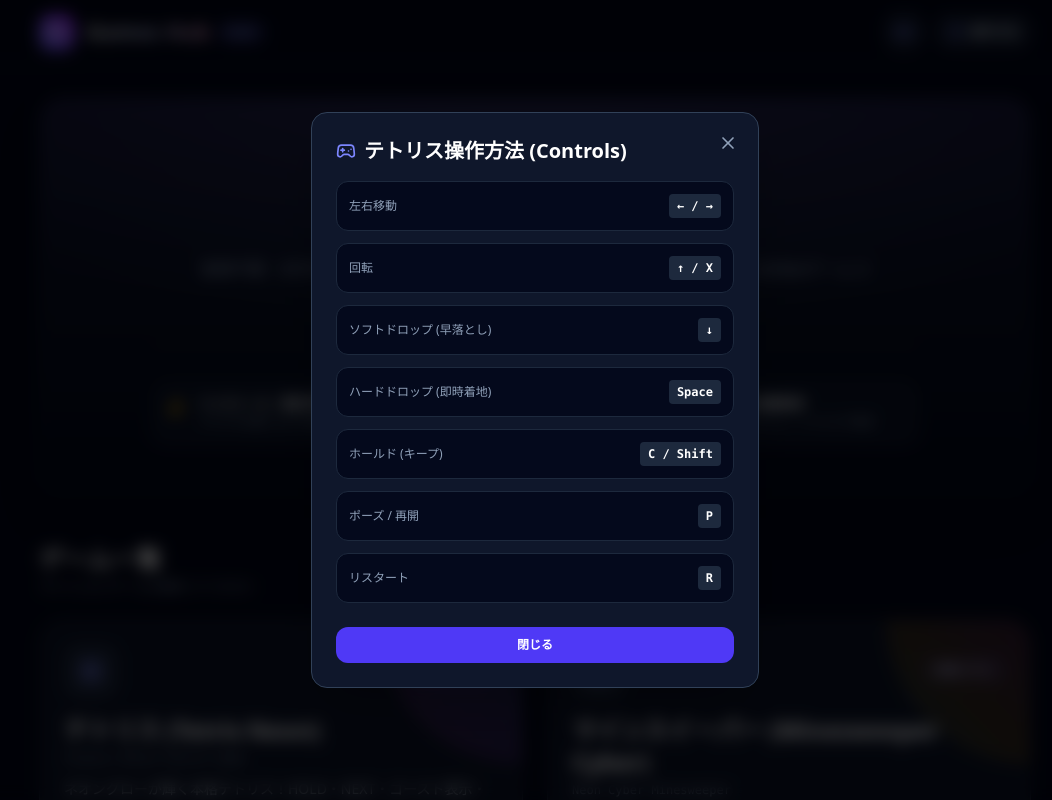
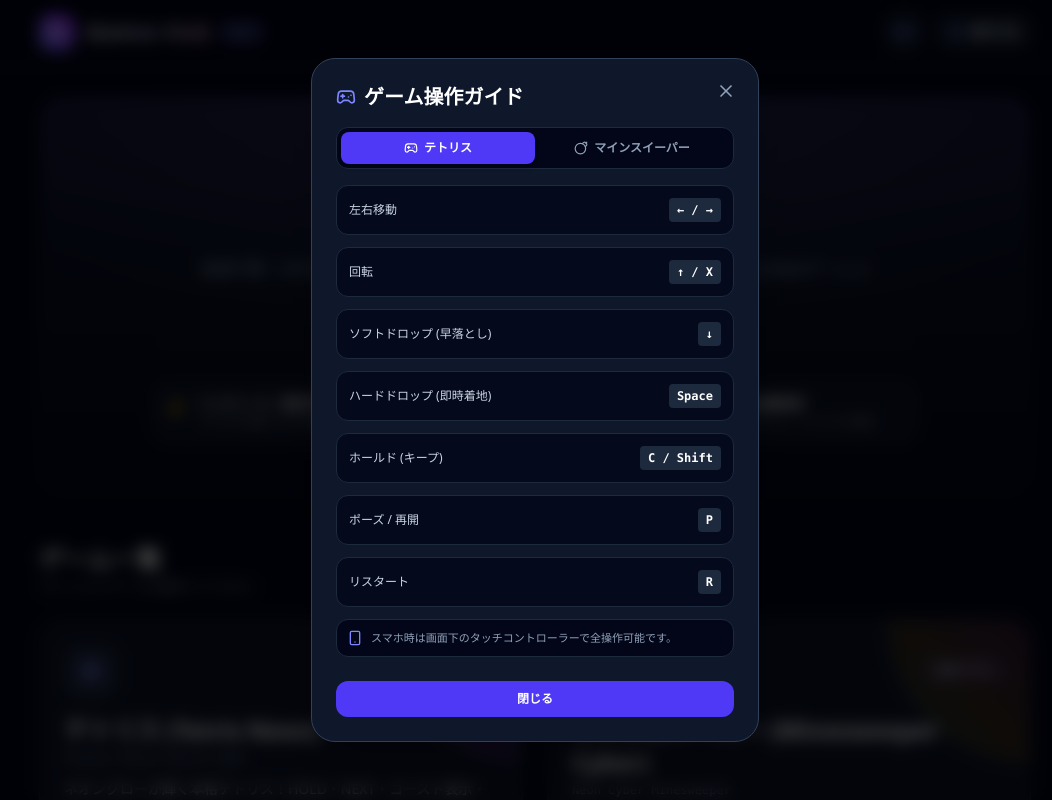
Before and after one commit to hhungry2/gemini-games, a React (Vite) app: page / in a window 1280 px wide. Both pictures are taken after a click on the button "操作方法". Shown: the top 800 px of the page, without its empty margins (105-1157 px from the left). Built offline with nearby package versions, Linux system fonts and the light colour scheme.

Commit message:
fix: make controls guide dynamic with tabs for Tetris and Minesweeper

```diff
--- a/src/components/Header.tsx
+++ b/src/components/Header.tsx
@@ -1,5 +1,15 @@
 import React, { useState } from 'react';
-import { Gamepad2, Volume2, VolumeX, HelpCircle, X, Home } from 'lucide-react';
+import {
+  Gamepad2,
+  Volume2,
+  VolumeX,
+  HelpCircle,
+  X,
+  Home,
+  Bomb,
+  MousePointer,
+  Smartphone,
+} from 'lucide-react';
 import { sound } from '../utils/audio';
 
 interface HeaderProps {
@@ -10,11 +20,21 @@
 export const Header: React.FC<HeaderProps> = ({ activeGame, onGoHome }) => {
   const [isMuted, setIsMuted] = useState(sound.getMuted());
   const [showHelp, setShowHelp] = useState(false);
+  const [helpTab, setHelpTab] = useState<'tetris' | 'minesweeper'>('tetris');
 
   const toggleSound = () => {
     const next = !isMuted;
     sound.setMuted(next);
     setIsMuted(next);
+  };
+
+  const handleOpenHelp = () => {
+    if (activeGame === 'minesweeper') {
+      setHelpTab('minesweeper');
+    } else {
+      setHelpTab('tetris');
+    }
+    setShowHelp(true);
   };
 
   return (
@@ -65,7 +85,7 @@
             </button>
 
             <button
-              onClick={() => setShowHelp(true)}
+              onClick={handleOpenHelp}
               className="flex items-center gap-1.5 px-3 py-2 text-xs font-semibold text-slate-300 bg-slate-900 hover:bg-slate-800 border border-slate-700 rounded-xl transition"
             >
               <HelpCircle className="w-4 h-4 text-indigo-400" />
@@ -78,50 +98,124 @@
       {/* 操作方法モーダル */}
       {showHelp && (
         <div className="fixed inset-0 z-50 flex items-center justify-center bg-black/70 backdrop-blur-sm p-4 animate-in fade-in duration-200">
-          <div className="bg-slate-900 border border-slate-700 rounded-2xl max-w-md w-full p-6 shadow-2xl relative">
+          <div className="bg-slate-900 border border-slate-700 rounded-3xl max-w-md w-full p-6 shadow-2xl relative max-h-[90vh] overflow-y-auto">
             <button
               onClick={() => setShowHelp(false)}
-              className="absolute top-4 right-4 text-slate-400 hover:text-white p-1 rounded-lg hover:bg-slate-800 transition"
+              className="absolute top-4 right-4 text-slate-400 hover:text-white p-1.5 rounded-lg hover:bg-slate-800 transition"
               aria-label="閉じる"
             >
               <X className="w-5 h-5" />
             </button>
 
-            <h3 className="text-xl font-bold text-white mb-4 flex items-center gap-2">
+            <h3 className="text-xl font-black text-white mb-4 flex items-center gap-2">
               <Gamepad2 className="w-5 h-5 text-indigo-400" />
-              テトリス操作方法 (Controls)
+              ゲーム操作ガイド
             </h3>
 
-            <div className="space-y-3 text-xs">
+            {/* ゲーム切替タブ */}
+            <div className="flex rounded-xl bg-slate-950 p-1 border border-slate-800 mb-4">
+              <button
+                onClick={() => setHelpTab('tetris')}
+                className={`flex-1 py-2 rounded-lg text-xs font-bold transition flex items-center justify-center gap-1.5 ${
+                  helpTab === 'tetris'
+                    ? 'bg-indigo-600 text-white shadow-md'
+                    : 'text-slate-400 hover:text-white'
+                }`}
+              >
+                <Gamepad2 className="w-3.5 h-3.5" />
+                テトリス
+              </button>
+
+              <button
+                onClick={() => setHelpTab('minesweeper')}
+                className={`flex-1 py-2 rounded-lg text-xs font-bold transition flex items-center justify-center gap-1.5 ${
+                  helpTab === 'minesweeper'
+                    ? 'bg-rose-600 text-white shadow-md'
+                    : 'text-slate-400 hover:text-white'
+                }`}
+              >
+                <Bomb className="w-3.5 h-3.5" />
+                マインスイーパー
+              </button>
+            </div>
+
+            {/* テトリス操作方法 */}
+            {helpTab === 'tetris' && (
+              <div className="space-y-3 animate-in fade-in duration-150 text-xs">
                 <div className="bg-slate-950/80 p-3 rounded-xl border border-slate-800 flex items-center justify-between">
-                <span className="text-slate-400 font-medium">左右移動</span>
+                  <span className="text-slate-300 font-medium">左右移動</span>
                   <span className="font-mono bg-slate-800 px-2 py-1 rounded text-white font-bold">← / →</span>
                 </div>
                 <div className="bg-slate-950/80 p-3 rounded-xl border border-slate-800 flex items-center justify-between">
-                <span className="text-slate-400 font-medium">回転</span>
+                  <span className="text-slate-300 font-medium">回転</span>
                   <span className="font-mono bg-slate-800 px-2 py-1 rounded text-white font-bold">↑ / X</span>
                 </div>
                 <div className="bg-slate-950/80 p-3 rounded-xl border border-slate-800 flex items-center justify-between">
-                <span className="text-slate-400 font-medium">ソフトドロップ (早落とし)</span>
+                  <span className="text-slate-300 font-medium">ソフトドロップ (早落とし)</span>
                   <span className="font-mono bg-slate-800 px-2 py-1 rounded text-white font-bold">↓</span>
                 </div>
                 <div className="bg-slate-950/80 p-3 rounded-xl border border-slate-800 flex items-center justify-between">
-                <span className="text-slate-400 font-medium">ハードドロップ (即時着地)</span>
+                  <span className="text-slate-300 font-medium">ハードドロップ (即時着地)</span>
                   <span className="font-mono bg-slate-800 px-2 py-1 rounded text-white font-bold">Space</span>
                 </div>
                 <div className="bg-slate-950/80 p-3 rounded-xl border border-slate-800 flex items-center justify-between">
-                <span className="text-slate-400 font-medium">ホールド (キープ)</span>
+                  <span className="text-slate-300 font-medium">ホールド (キープ)</span>
                   <span className="font-mono bg-slate-800 px-2 py-1 rounded text-white font-bold">C / Shift</span>
                 </div>
                 <div className="bg-slate-950/80 p-3 rounded-xl border border-slate-800 flex items-center justify-between">
-                <span className="text-slate-400 font-medium">ポーズ / 再開</span>
+                  <span className="text-slate-300 font-medium">ポーズ / 再開</span>
                   <span className="font-mono bg-slate-800 px-2 py-1 rounded text-white font-bold">P</span>
                 </div>
                 <div className="bg-slate-950/80 p-3 rounded-xl border border-slate-800 flex items-center justify-between">
-                <span className="text-slate-400 font-medium">リスタート</span>
+                  <span className="text-slate-300 font-medium">リスタート</span>
                   <span className="font-mono bg-slate-800 px-2 py-1 rounded text-white font-bold">R</span>
                 </div>
+
+                <div className="p-2.5 bg-slate-950 rounded-xl border border-slate-800 text-[11px] text-slate-400 flex items-center gap-2">
+                  <Smartphone className="w-4 h-4 text-indigo-400 shrink-0" />
+                  <span>スマホ時は画面下のタッチコントローラーで全操作可能です。</span>
                 </div>
+              </div>
+            )}
+
+            {/* マインスイーパー操作方法 */}
+            {helpTab === 'minesweeper' && (
+              <div className="space-y-3 animate-in fade-in duration-150 text-xs">
+                <div className="bg-slate-950/80 p-3 rounded-xl border border-slate-800 flex items-center justify-between">
+                  <div className="flex items-center gap-1.5 text-slate-300 font-medium">
+                    <MousePointer className="w-3.5 h-3.5 text-cyan-400" />
+                    <span>マスを開く (掘る)</span>
+                  </div>
+                  <span className="font-mono bg-slate-800 px-2 py-1 rounded text-white font-bold">左クリック</span>
+                </div>
+
+                <div className="bg-slate-950/80 p-3 rounded-xl border border-slate-800 flex items-center justify-between">
+                  <div className="flex items-center gap-1.5 text-slate-300 font-medium">
+                    <Bomb className="w-3.5 h-3.5 text-rose-400" />
+                    <span>旗（フラグ）を立てる / 解除</span>
+                  </div>
+                  <span className="font-mono bg-slate-800 px-2 py-1 rounded text-white font-bold">右クリック</span>
+                </div>
+
+                <div className="bg-slate-950/80 p-3 rounded-xl border border-slate-800 flex items-center justify-between">
+                  <div className="flex items-center gap-1.5 text-slate-300 font-medium">
+                    <Gamepad2 className="w-3.5 h-3.5 text-amber-400" />
+                    <span>一括開封 (Chording)</span>
+                  </div>
+                  <span className="font-mono bg-slate-800 px-2 py-1 rounded text-white font-bold">数字マスをクリック</span>
+                </div>
+
+                <div className="bg-slate-950/80 p-3 rounded-xl border border-slate-800 flex items-center justify-between">
+                  <span className="text-slate-300 font-medium">リセット / リトライ</span>
+                  <span className="font-mono bg-slate-800 px-2 py-1 rounded text-white font-bold">中央の顔ボタン</span>
+                </div>
+
+                <div className="p-2.5 bg-slate-950 rounded-xl border border-slate-800 text-[11px] text-slate-400 flex items-center gap-2">
+                  <Smartphone className="w-4 h-4 text-rose-400 shrink-0" />
+                  <span>スマホ時は「掘るモード」と「旗立てモード」を切り替えてタップします。</span>
+                </div>
+              </div>
+            )}
 
             <button
               onClick={() => setShowHelp(false)}
```
Lines whose indentation alone changed are shown as unchanged.
